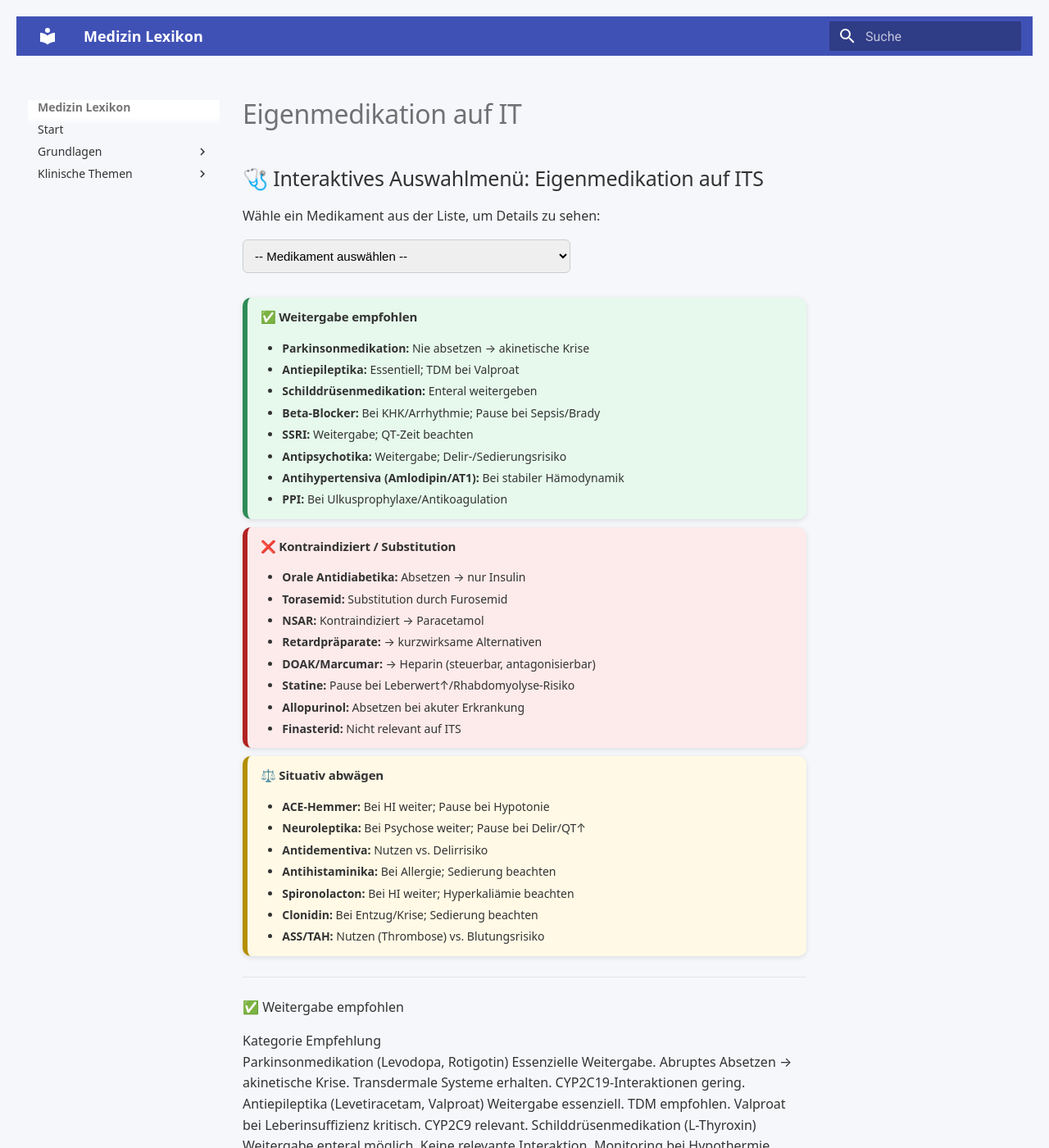
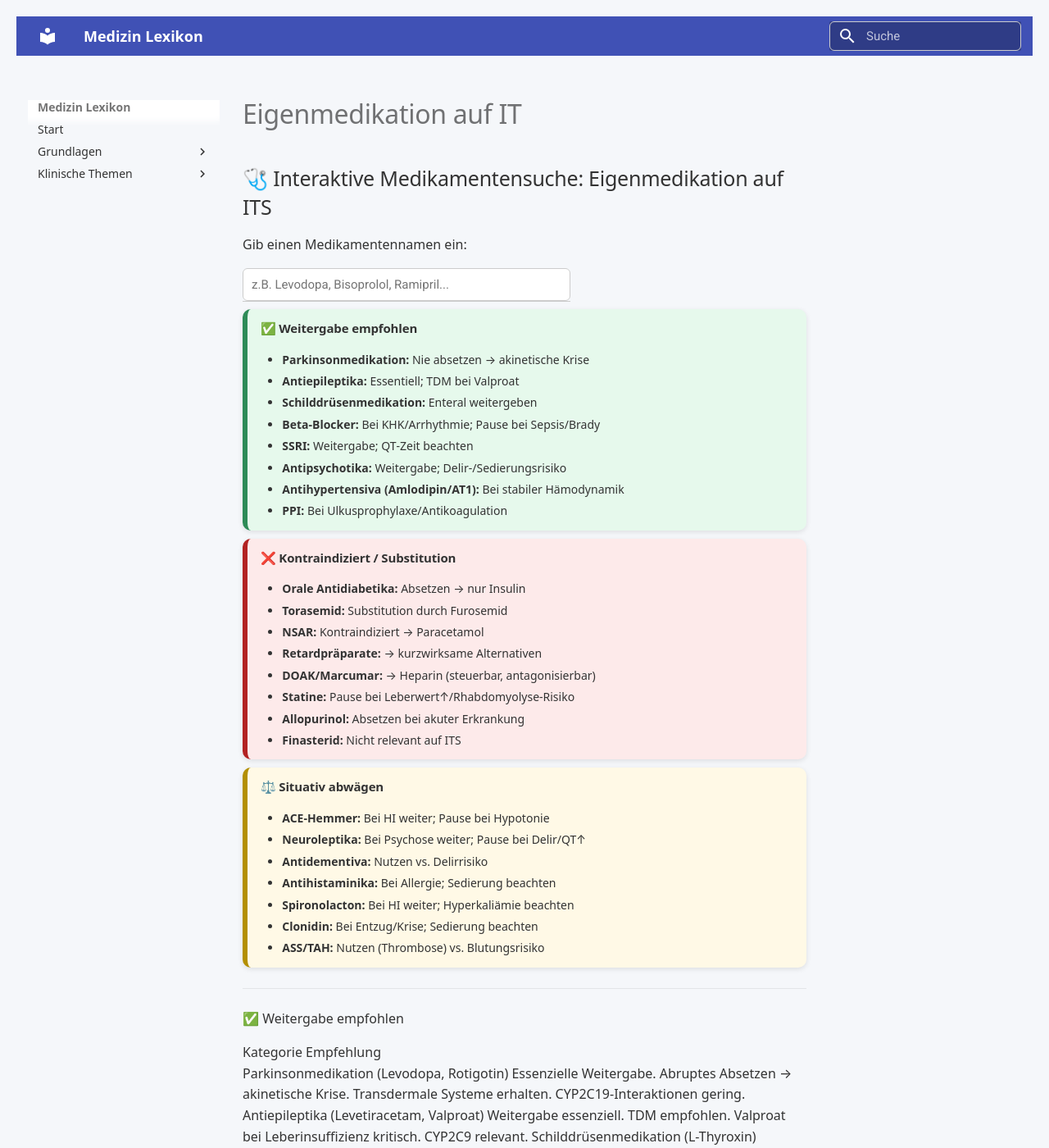
Before and after one commit to Ocklify/Lexikon, an MkDocs documentation site: the page built from docs/Eigenmedikation auf IT.md, in a window 1280 px wide and 1400 px high. Shown: the whole window at 82% size. Built offline with MkDocs 1.6.1 and Material for MkDocs 9.7.7, drawn with Linux system fonts in a browser that asks for light colours; some of the changed lines change nothing that is shown.

Commit message:
Add files via upload

```diff
--- a/docs/Eigenmedikation auf IT.md
+++ b/docs/Eigenmedikation auf IT.md
@@ -1,4 +1,113 @@
 # Eigenmedikation auf IT
+
+
+<!DOCTYPE html>
+<html lang="de">
+<head>
+<meta charset="UTF-8">
+<title>Eigenmedikation ITS – Interaktive Suche</title>
+<style>
+  body {
+    font-family: system-ui, -apple-system, Segoe UI, Roboto, Helvetica, Arial;
+    background: #f5f7fa;
+    padding: 20px;
+    color: #333;
+  }
+  h2 { margin-bottom: 10px; }
+  .search-box {
+    position: relative;
+    max-width: 400px;
+  }
+  input[type="text"] {
+    width: 100%;
+    padding: 10px;
+    font-size: 15px;
+    border-radius: 6px;
+    border: 1px solid #ccc;
+  }
+  .suggestions {
+    position: absolute;
+    top: 100%;
+    left: 0;
+    right: 0;
+    background: #fff;
+    border: 1px solid #ccc;
+    border-top: none;
+    max-height: 200px;
+    overflow-y: auto;
+    z-index: 10;
+  }
+  .suggestions div {
+    padding: 8px;
+    cursor: pointer;
+  }
+  .suggestions div:hover {
+    background: #f0f0f0;
+  }
+  .output {
+    border-radius: 10px;
+    padding: 16px;
+    max-width: 600px;
+    box-shadow: 0 3px 8px rgba(0,0,0,0.1);
+    display: none;
+    margin-top: 20px;
+  }
+  .green { background: #e6f9ec; border-left: 6px solid #2e8b57; }
+  .red   { background: #fdeaea; border-left: 6px solid #b22222; }
+  .yellow{ background: #fff9e6; border-left: 6px solid #b38f00; }
+  .title { font-weight: 600; margin-bottom: 6px; font-size: 16px; }
+</style>
+</head>
+<body>
+
+<h2>🩺 Interaktive Medikamentensuche: Eigenmedikation auf ITS</h2>
+<p>Gib einen Medikamentennamen ein:</p>
+
+<div class="search-box">
+  <input type="text" id="drugInput" placeholder="z.B. Levodopa, Bisoprolol, Ramipril...">
+  <div id="suggestions" class="suggestions"></div>
+</div>
+
+<div id="output" class="output"></div>
+
+<script>
+// Datenbank: Medikament -> Kategorie + Text
+const data = {
+  "Levodopa": {color:"green", text:"Essenzielle Weitergabe. Abruptes Absetzen → akinetische Krise. Transdermale Systeme erhalten. CYP2C19-Interaktionen gering."},
+  "Rotigotin": {color:"green", text:"Essenzielle Weitergabe. Abruptes Absetzen → akinetische Krise. Transdermale Systeme erhalten. CYP2C19-Interaktionen gering."},
+  "Levetiracetam": {color:"green", text:"Weitergabe essenziell. TDM empfohlen."},
+  "Valproat": {color:"green", text:"Weitergabe essenziell. TDM empfohlen. Bei Leberinsuffizienz kritisch. CYP2C9 relevant."},
+  "L-Thyroxin": {color:"green", text:"Weitergabe enteral möglich. Keine relevante Interaktion. Monitoring bei Hypothermie."},
+  "Bisoprolol": {color:"green", text:"Weitergabe bei KHK, Tachyarrhythmie. Pause bei Sepsis oder Bradykardie erwägen. CYP2D6 relevant."},
+  "Metoprolol": {color:"green", text:"Weitergabe bei KHK, Tachyarrhythmie. Pause bei Sepsis oder Bradykardie erwägen. CYP2D6 relevant."},
+  "Sertralin": {color:"green", text:"Weitergabe bei psychiatrischer Indikation. QT-Zeit beachten. CYP2C19/CYP3A4 relevant."},
+  "Escitalopram": {color:"green", text:"Weitergabe bei psychiatrischer Indikation. QT-Zeit beachten. CYP2C19/CYP3A4 relevant."},
+  "Quetiapin": {color:"green", text:"Weitergabe bei psychiatrischer Indikation. Sedierung und Delirrisiko beachten. CYP1A2/CYP3A4 relevant."},
+  "Olanzapin": {color:"green", text:"Weitergabe bei psychiatrischer Indikation. Sedierung und Delirrisiko beachten. CYP1A2/CYP3A4 relevant."},
+  "Amlodipin": {color:"green", text:"Weitergabe bei stabiler Hämodynamik. CYP3A4 relevant."},
+  "Valsartan": {color:"green", text:"Weitergabe bei stabiler Hämodynamik. AT1-Blocker besser steuerbar als ACE-Hemmer. CYP3A4 relevant."},
+  "Pantoprazol": {color:"green", text:"Weitergabe bei Ulkusprophylaxe oder Antikoagulation. Übertherapie häufig. CYP2C19 relevant."},
+
+  "Metformin": {color:"red", text:"Absetzen: Risiko für Laktatazidose. Nur Insulin auf ITS."},
+  "Empagliflozin": {color:"red", text:"Absetzen: Risiko für Ketoazidose, Volumenverlust. Nur Insulin auf ITS."},
+  "Torasemid": {color:"red", text:"Substitution durch Furosemid: +kürzere WD, +flexible Titration, –mehr Hypokaliämie. CYP2C9 relevant."},
+  "Ibuprofen": {color:"red", text:"Kontraindiziert: nephrotoxisch, gastrotoxisch, gerinnungshemmend. Paracetamol bevorzugt. CYP2C9 relevant."},
+  "Diclofenac": {color:"red", text:"Kontraindiziert: nephrotoxisch, gastrotoxisch, gerinnungshemmend. Paracetamol bevorzugt. CYP2C9 relevant."},
+  "Oxycodon retard": {color:"red", text:"Substitution durch kurzwirksame Alternativen. Retardierung bei Sondengabe problematisch. CYP3A4 relevant."},
+  "Apixaban": {color:"red", text:"Umstellung auf Heparin: +steuerbar, +antagonisierbar, –HIT-Risiko beachten. CYP3A4 relevant."},
+  "Rivaroxaban": {color:"red", text:"Umstellung auf Heparin: +steuerbar, +antagonisierbar, –HIT-Risiko beachten. CYP3A4 relevant."},
+  "Marcumar": {color:"red", text:"Umstellung auf Heparin: +steuerbar, +antagonisierbar, –HIT-Risiko beachten."},
+  "Simvastatin": {color:"red", text:"Pause bei Leberwertanstieg oder Rhabdomyolyse-Risiko. Re-Evaluation postoperativ. CYP3A4 relevant."},
+  "Allopurinol": {color:"red", text:"Absetzen bei akuter Erkrankung. Interaktionen mit Azathioprin. Xanthinoxidase relevant."},
+  "Finasterid": {color:"red", text:"Nicht relevant auf ITS. Keine Fortführung nötig."},
+
+  "Ramipril": {color:"yellow", text:"Weitergabe bei Herzinsuffizienz. Pause bei Hypertonie als alleiniger Indikation oder Hypotonie."},
+  "Enalapril": {color:"yellow", text:"Weitergabe bei Herzinsuffizienz. Pause bei Hypertonie als alleiniger Indikation oder Hypotonie."},
+  "Haloperidol": {color:"yellow", text:"Weitergabe bei Psychose. Pause bei Delir oder QT-Verlängerung. CYP2D6/CYP3A4 relevant."},
+  "Risperidon": {color:"yellow", text:"Weitergabe bei Psychose. Pause bei Delir oder QT-Verlängerung. CYP2D6/CYP3A4 relevant."},
+  "Donepezil": {color:"yellow", text:"Weitergabe bei stabiler enteraler Gabe. Delirrisiko vs. kognitive Stabilität abwägen. CYP3A4 relevant."},
+  "Rivastigmin": {color:"yellow", text:"Weitergabe bei stabiler enteraler Gabe. Delirrisiko vs. kognitive Stabil
+
 
 <!DOCTYPE html>
 <html lang="de">
```
